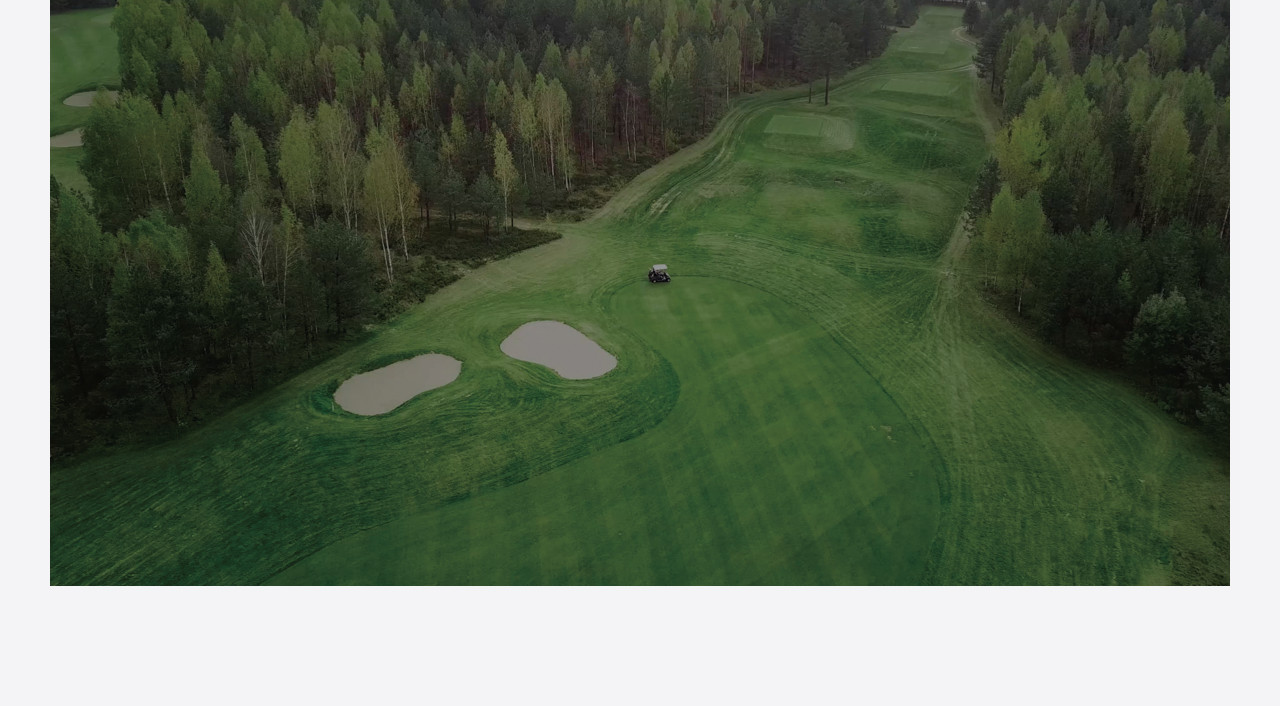
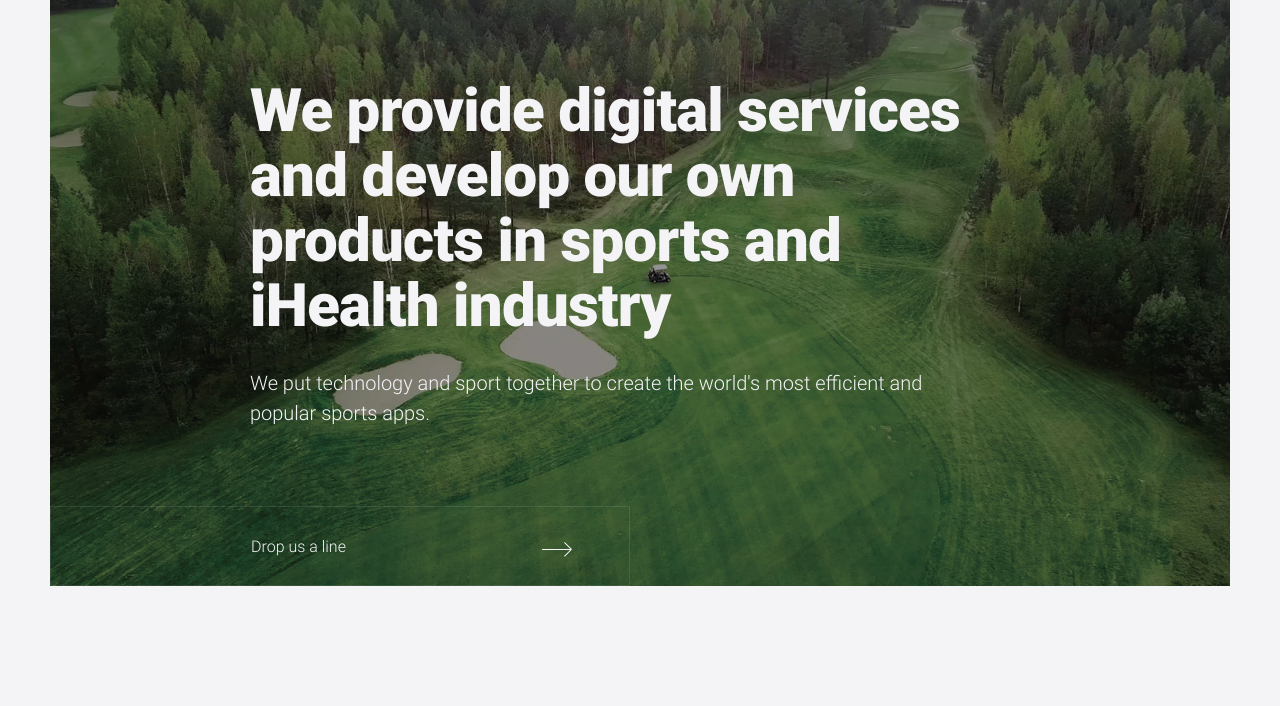
Before and after one commit to qasimiss/frontbyte, a plain HTML site: page index.html in a window 1280 px wide. Shown: the part 94-800 px from the top of the page. Drawn offline with Linux system fonts and the light colour scheme.

Commit message:
feat: add first sectioin

```diff
--- a/index.html
+++ b/index.html
@@ -21,7 +21,7 @@
                     <li class="b-header__link"><a href="#">Contacts</a></li>
                 </ul>
             </nav>
-            <div class="b-header__languages grey">
+            <div class="b-header__languages">
                 <div class="b-header__lang">No</div>
                 <div class="b-header__lang">En</div>
                 <div class="b-header__lang">Ru</div>
@@ -29,7 +29,29 @@
         </header>
         <main>
             <section class="b-promo">
-
+                <h1 class="b-promo_title">
+                    We provide digital services and develop our own products in sports and iHealth industry
+                </h1>
+                <h2 class="b-promo_subtitle">
+                    We put technology and sport together to create the world's most efficient and popular sports apps.
+                </h2>
+                <a class="b-contact-us" href="#">
+                    <div class="b-contact-us_cont">Drop us a line</div>
+                    <svg xmlns="http://www.w3.org/2000/svg" xmlns:xlink="http://www.w3.org/1999/xlink" width="30" height="30" viewBox="0 0 30 30">
+                        <defs>
+                            <path id="a" d="M28.071 16H0v-1h28.293L22 8.707 22.707 8l7.071 7.071-.318.318.318.318-7.07 7.071-.708-.707L28.071 16z"/>
+                        </defs>
+                        <g fill="none" fill-rule="evenodd">
+                            <mask id="b" fill="#fff">
+                                <use xlink:href="#a"/>
+                            </mask>
+                            <use fill="#f4f4f7" fill-rule="nonzero" xlink:href="#a"/>
+                            <g fill="#f4f4f7" mask="url(#b)">
+                                <path fill-rule="nonzero" d="M-250-240h30v30h-30z"/>
+                            </g>
+                        </g>
+                    </svg>
+                </a>
             </section>
         </main>
     </div>
--- a/style/style.css
+++ b/style/style.css
@@ -70,10 +70,12 @@ body {
     background-blend-mode: multiply;
     width: 1180px;
     height: 680px;
+    position: relative;
 }
 .b-header__languages, .b-header__lang {
     display: inline-block;
     position: relative;
+    color: var(--pale-grey);
 }
 .b-header__lang {
     padding: 10px;
@@ -82,8 +84,52 @@ body {
     margin-right: 16px;
 }
 .b-header__lang:hover {
-    border: 1px solid white;
+    border: 1px solid var(--pale-grey);
 }
 .b-header__languages:last-child {
     margin-right:0;
 }
+.b-promo_title {
+    margin:0;
+    padding: 172px 200px 0 200px;
+    font-size: 60px;
+    line-height: 65px;
+    letter-spacing:-0.75px;
+    color: var(--pale-grey);
+    font-weight: 900;
+}
+.b-promo_subtitle {
+    margin:0;
+    padding: 30px 300px 0 200px;
+    font-weight: 300;
+    font-style: lighter;
+    color: var(--pale-grey);
+    font-size: 20px;
+    line-height: 30px;
+    letter-spacing:0;
+    margin-bottom: 78px;
+}
+a.b-contact-us {
+    display: block;
+    width: 580px;
+    height: 80px;
+    text-decoration: none;
+    color: var(--pale-grey);
+    border: solid 1px rgba(244, 244, 247, 0.1);
+}
+.b-contact-us {
+    position: relative;
+}
+.b-contact-us_cont {
+    size:20px;
+    line-height: 30px;
+    padding: 25px 100px  0 200px;
+    position: relative;
+    display: inline-block;
+}
+svg {
+    display: inline-block;
+    position: absolute;
+    top: 35%;
+    left: 85%;
+}
```
